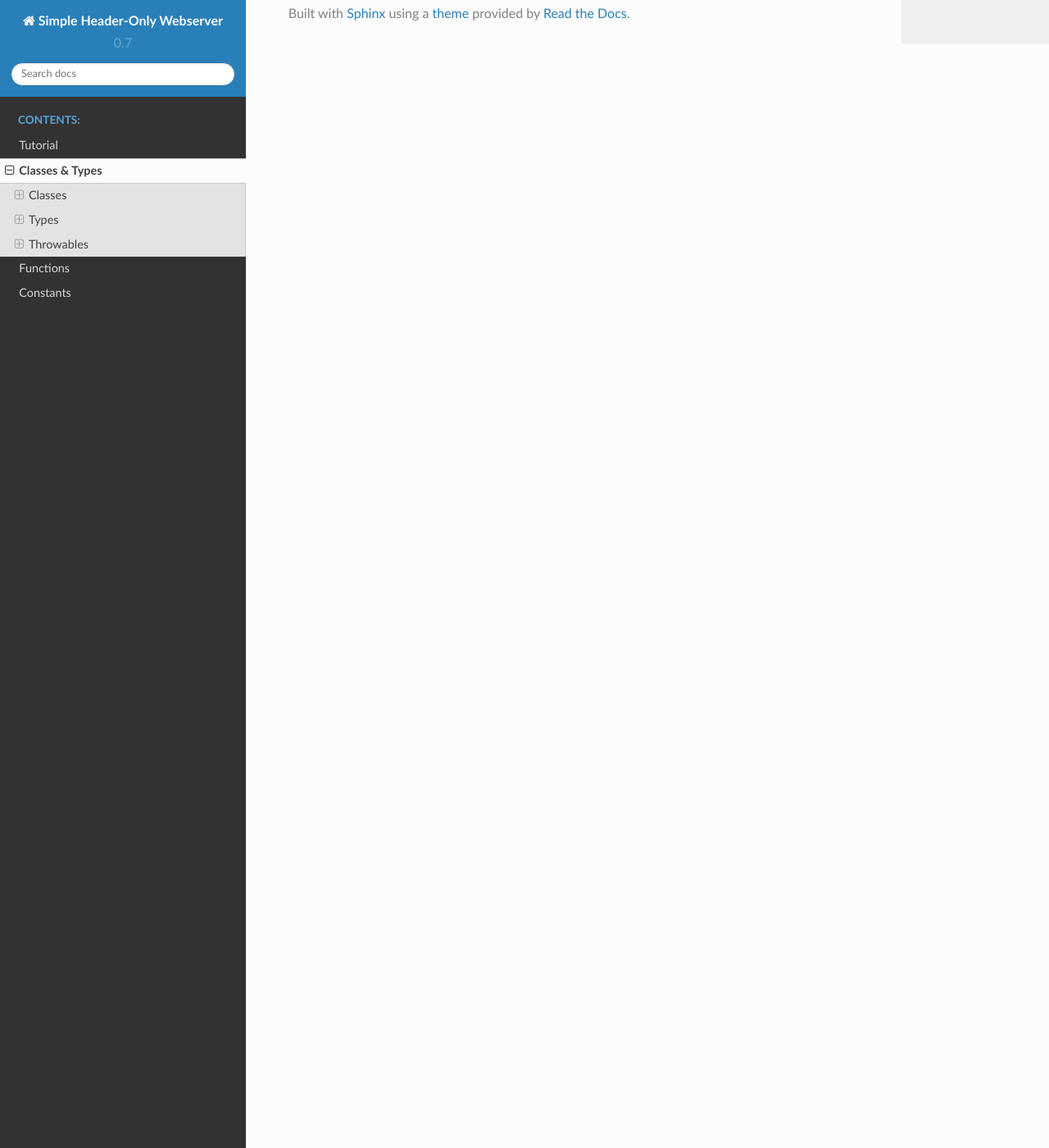
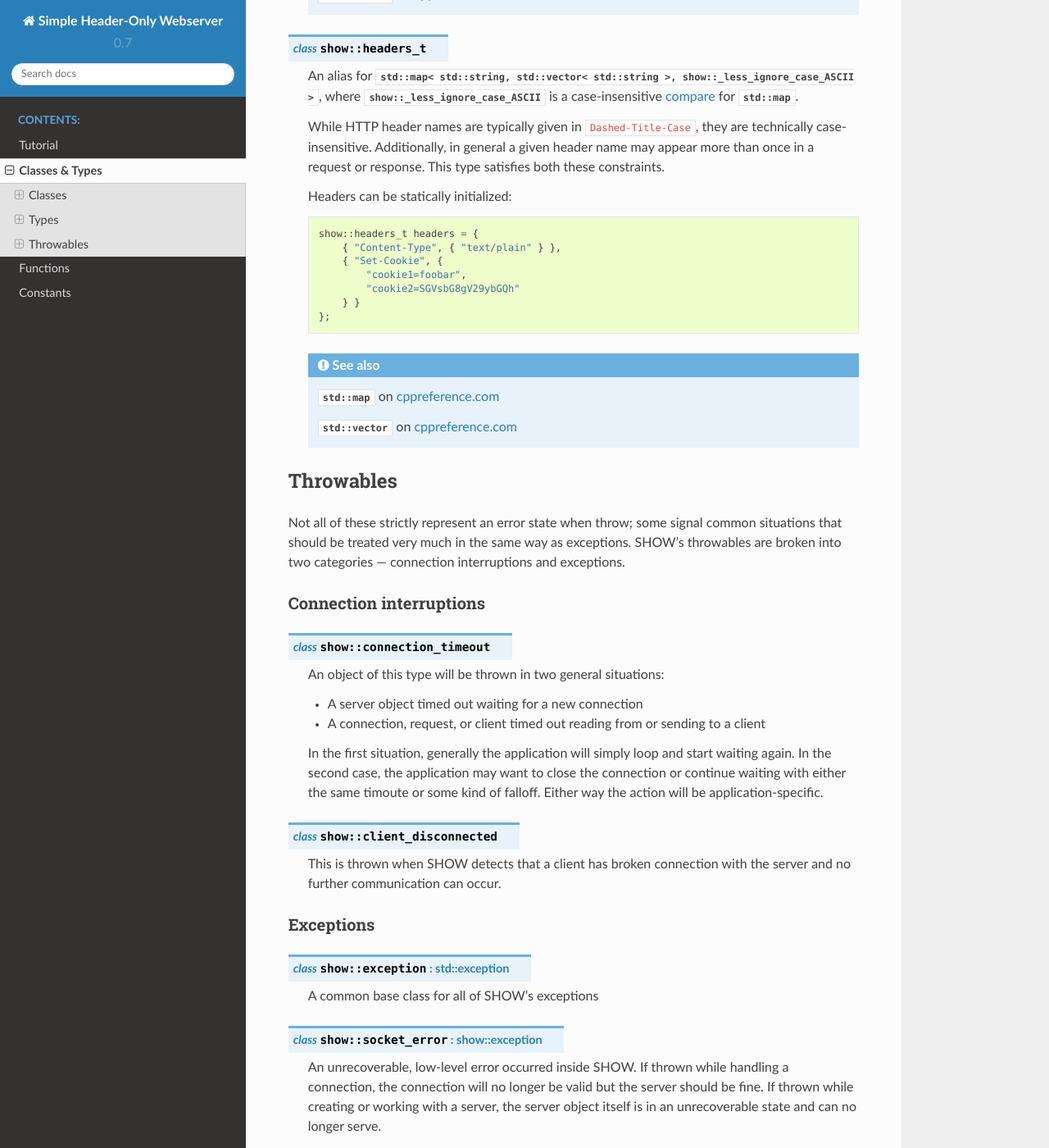
Before and after one commit to JadeMatrix/SHOW, a Sphinx documentation site: the page built from doc/Classes.rst, in a window 1280 px wide and 1400 px high, scrolled down 1679 px. Shown: the whole window at 82% size. Built offline with Sphinx 7.4.7 and the Read the Docs theme 2.0.0, drawn with Linux system fonts in a browser that asks for light colours; some of the changed text lies outside the part shown.

Commit message:
Filled out the "Classes & Types" doc

```diff
--- a/doc/Classes.rst
+++ b/doc/Classes.rst
@@ -5,7 +5,7 @@
 Classes
 =======
 
-The public interfaces to the main SHOW classes are outlined in the following documents:
+The public interfaces to the main SHOW classes are documented on the following pages:
 
 .. toctree::
     :maxdepth: 2
@@ -20,56 +20,123 @@
 
 .. cpp:enum:: show::http_protocol
 
-    ``NONE``, ``UNKOWN``, ``HTTP_1_0``, ``HTTP_1_1``; there is no ``HTTP_2`` as HTTP/2 is supported at the reverse proxy level
+    Symbolizes the possibly HTTP protocols understood by SHOW.  The enum members are:
+
+    +--------------+---------------------------------------------------------+
+    | ``HTTP_1_0`` | HTTP/1.0                                                |
+    +--------------+---------------------------------------------------------+
+    | ``HTTP_1_1`` | HTTP/1.1                                                |
+    +--------------+---------------------------------------------------------+
+    | ``NONE``     | The request did not specify a protocol version          |
+    +--------------+---------------------------------------------------------+
+    | ``UNKOWN``   | The protocol specified by the request wasn't recognized |
+    +--------------+---------------------------------------------------------+
+
+    There is no ``HTTP_2`` as SHOW is not intended to handle HTTP/2 requests.  These are much better handled by a reverse proxy such as `NGINX <https://wiki.nginx.org/>`_, which will convert them into HTTP/1.0 or HTTP/1.1 requests for SHOW.
 
 .. cpp:class:: show::response_code
 
+    A simple utility ``struct`` that encapsulates the numerical code and description for an HTTP status code.  An object of this type can easily be statically initialized like so::
 
+        show::response_code rc = { 404, "Not Found" };
+
+    See the `list of HTTP status codes <https://en.wikipedia.org/wiki/List_of_HTTP_status_codes>`_ on Wikipedia for an easy reference for the standard code & description values.
+
+    The two fields are defined as:
+
+    .. cpp:member:: unsigned short code
+
+    .. cpp:member:: std::string description
 
 .. cpp:class:: show::query_args_t
 
+    An alias for :cpp:class:`std::map\< std::string, std::vector\< std::string > >`, and can be statically initialized like one::
 
+        show::query_args_t args = {
+            { "tag", { "foo", "bar" } },
+            { "page", { "3" } }
+        };
+
+    This creates a variable ``args`` which represents the query string ``?tag=foo&tag=bar&page=3``.
+
+    .. seealso::
+
+        :cpp:type:`std::map` on `cppreference.com <http://en.cppreference.com/w/cpp/container/map>`_
+
+        :cpp:type:`std::vector` on `cppreference.com <http://en.cppreference.com/w/cpp/container/vector>`_
 
 .. cpp:class:: show::headers_t
 
+    An alias for :cpp:class:`std::map\< std::string, std::vector\< std::string >, show::_less_ignore_case_ASCII >`, where :cpp:class:`show::_less_ignore_case_ASCII` is a case-insensitive `compare <http://en.cppreference.com/w/cpp/container/map>`_ for :cpp:class:`std::map`.
+
+    While HTTP header names are typically given in ``Dashed-Title-Case``, they are technically case-insensitive.  Additionally, in general a given header name may appear more than once in a request or response.  This type satisfies both these constraints.
+
+    Headers can be statically initialized::
+
+        show::headers_t headers = {
+            { "Content-Type", { "text/plain" } },
+            { "Set-Cookie", {
+                "cookie1=foobar",
+                "cookie2=SGVsbG8gV29ybGQh"
+            } }
+        };
+
+    .. seealso::
+
+        :cpp:type:`std::map` on `cppreference.com <http://en.cppreference.com/w/cpp/container/map>`_
+
+        :cpp:type:`std::vector` on `cppreference.com <http://en.cppreference.com/w/cpp/container/vector>`_
 
 Throwables
 ==========
 
-Not all of these are strictly exceptions.
+Not all of these strictly represent an error state when throw; some signal common situations that should be treated very much in the same way as exceptions.  SHOW's throwables are broken into two categories — connection interruptions and exceptions.
 
 Connection interruptions
 ------------------------
 
 .. cpp:class:: show::connection_timeout
 
+    An object of this type will be thrown in two general situations:
 
+    * A server object timed out waiting for a new connection
+    * A connection, request, or client timed out reading from or sending to a client
+
+    In the first situation, generally the application will simply loop and start waiting again.  In the second case, the application may want to close the connection or continue waiting with either the same timoute or some kind of falloff.  Either way the action will be application-specific.
 
 .. cpp:class:: show::client_disconnected
 
-
+    This is thrown when SHOW detects that a client has broken connection with the server and no further communication can occur.
 
 Exceptions
 ----------
 
 .. cpp:class:: show::exception : std::exception
 
-
+    A common base class for all of SHOW's exceptions
 
 .. cpp:class:: show::socket_error : show::exception
 
+    An unrecoverable, low-level error occurred inside SHOW.  If thrown while handling a connection, the connection will no longer be valid but the server should be fine.  If thrown while creating or working with a server, the server object itself is in an unrecoverable state and can no longer serve.
 
+    The nature of this error when thrown by a server typically implies trying again will not work.  If the application is designed to serve on a single IP/port, you will most likely want to exit the program with an error.
 
 .. cpp:class:: show::request_parse_error : show::exception
 
+    Thrown when creating a request object from a connection and SHOW encounters something it can't manage to interpret into a :cpp:class:`show::request`.
 
-
-.. cpp:class:: show::response_marshall_error : show::exception
-
-
+    As parsing the offending request almost certainly failed midway, garbage data will likely in the connection's buffer.  Currently, the only safe way to handle this exception is to close the connection.
 
 .. cpp:class:: show::url_decode_error : show::exception
 
+    Thrown by :cpp:func:`show::url_decode` when the input is not a valid `URL- or percent-encoded <https://en.wikipedia.org/wiki/Percent-encoding>`_ string.
 
+    .. note::
+        :cpp:func:`show::url_encode` shouldn't throw an exception, as any string can be converted to percent-encoding.
 
 .. cpp:class:: show::base64_decode_error : show::exception
+
+    Thrown by :cpp:func:`show::base64_decode` when the input is not valid `base-64 <https://en.wikipedia.org/wiki/Base64>`_.
+
+    .. note::
+        :cpp:func:`show::base64_encode` shouldn't throw an exception, as any string can be converted to base-64.
```
